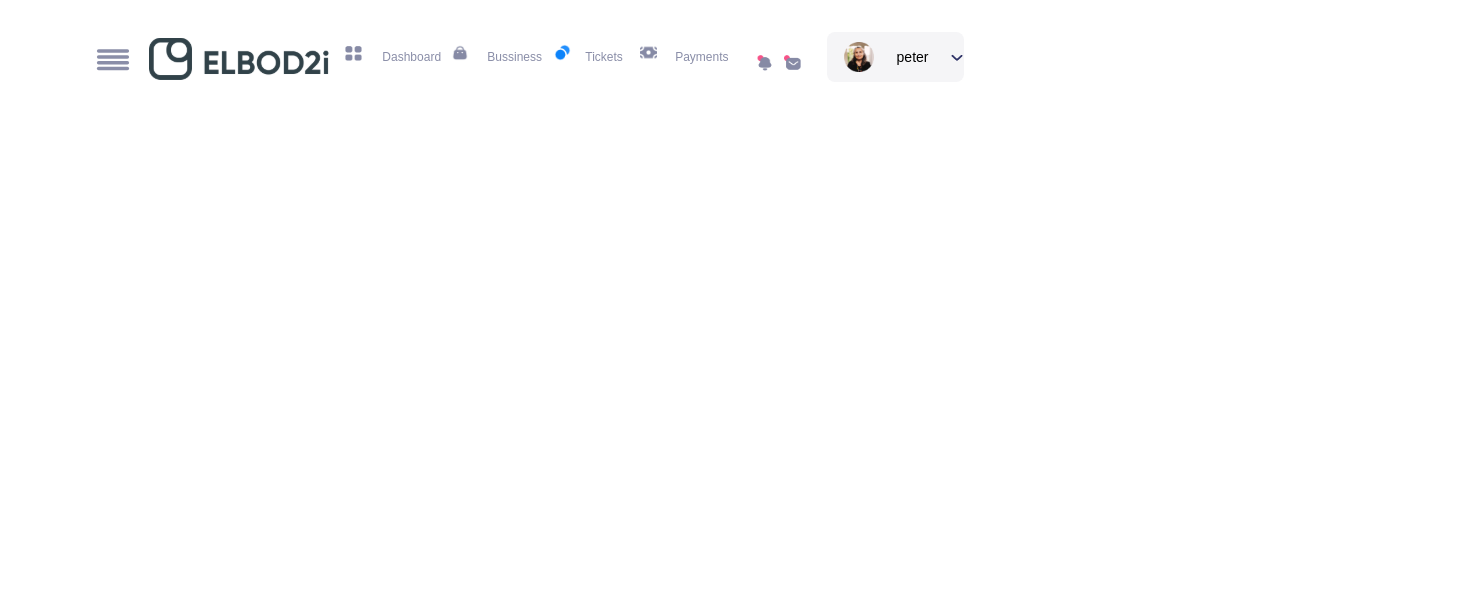
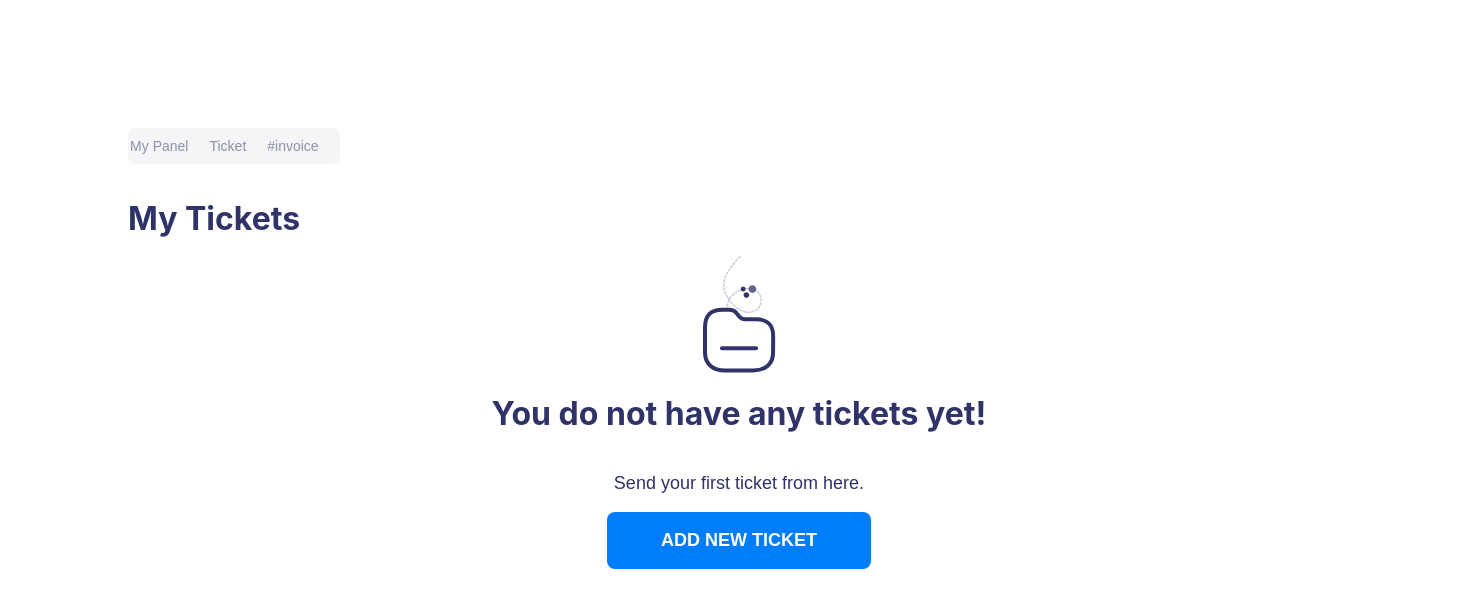
Before and after one commit to luizavalentini/typescript-homework3, a React (Create React App) app in the folder typescript-homework3/: page /AfterLogin in a window 1280 px wide. Shown: the top 608 px of the page, 1459 px wide, since content can reach past the window. Built offline with nearby package versions, Linux system fonts and the light colour scheme.

Commit message:
finishing the body

```diff
--- a/typescript-homework3/src/App.tsx
+++ b/typescript-homework3/src/App.tsx
@@ -3,10 +3,12 @@ import logo from './logo.svg';
 import './App.css';
 import BodyHome from './components/BodyHome';
 import Header from './components/Header';
+import BodySecondPage from './components/BodySecondPage';
 
 function App() {
   return (
-    <Header />
+    // <Header />
+    <BodySecondPage />
   // <BodyHome />
   );
 }
--- /dev/null
+++ b/typescript-homework3/src/components/BodySecondPage/index.tsx
@@ -0,0 +1,28 @@
+import React from "react";
+import { Header } from "../Header";
+import { Button, Container, Container2, Div, Panel, Title}  from "./styles";
+import file from "../../assets/file.svg";
+import { Subtitle } from "../BodyHome/styles";
+
+const BodySecondPage: React.FC = () => {
+    return (
+       <Container>
+        <Div>
+            <Panel>
+            <p>My Panel</p>
+            <p>Ticket</p>
+            <p>#invoice</p>
+        </Panel>
+        <Title>My Tickets</Title>
+        </Div>
+        <Container2>
+            <img src={file}></img>
+            <Title>You do not have any tickets yet!</Title>
+            <Subtitle>Send your first ticket from here.</Subtitle>
+            <Button>ADD NEW TICKET</Button>
+        </Container2>
+
+        </Container>
+    );
+}
+export default BodySecondPage;
--- /dev/null
+++ b/typescript-homework3/src/components/BodySecondPage/styles.ts
@@ -0,0 +1,57 @@
+import styled from "styled-components";
+
+export const Container = styled.div`
+      margin-top: 10%;
+      margin-left: 10%;
+      width: 100%;
+      background-color: white;
+      display: flex;
+`;
+
+export const Panel = styled.div `
+    width: 210px;
+    height: 36px;
+    background-color: aqua;
+    background-color: rgba(245, 245, 247, 1);
+    border-radius: 8px;
+    display: flex;
+    align-items: center;
+    padding-left: 1%;
+    gap: 10%;
+    font-size: 14px;
+    font-family: sans-serif;
+    font-weight: 400;
+    color: rgba(141, 145, 171, 1);
+`
+export const Title = styled.h1`
+color: rgba(47, 51, 103, 1);
+`
+export const Div = styled.div`
+display: flex;
+flex-direction: column;
+gap: 3%;
+`
+export const Container2 = styled.div `
+display: flex;
+flex-direction: column;
+align-items: center;
+margin-left: 12%;
+margin-top: 10%;
+`
+export const Subtitle = styled.p `
+font-size: 17px;
+font-family: sans-serif;
+color: rgba(134, 138, 165, 1);
+`
+export const Button = styled.button `
+background-color: rgba(0, 125, 250, 1);
+color: rgba(255, 255, 255, 1);
+width: 264px;
+height: 57px;
+border: none;
+border-radius: 8px;
+font-size: 18px;
+font-family: sans-serif;
+font-weight: 600;
+
+`
--- a/typescript-homework3/src/components/Header/index.tsx
+++ b/typescript-homework3/src/components/Header/index.tsx
@@ -23,7 +23,10 @@ import menssagem from "../../assets/menssagem.png";
 import peter from  "../../assets/peter.png"
 import next from  "../../assets/next-2.png"
 
-const Header: React.FC = () => {
+interface Header {
+  children?: React.ReactNode;
+}
+export const Header = ({children} : Header) => {
   return (
     <Container>
       <ContainerMenu>
```
Also changed, not shown: typescript-homework3/src/assets/file.svg (added).
